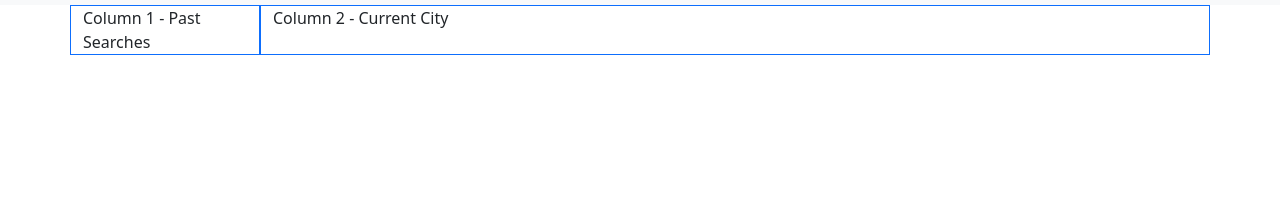
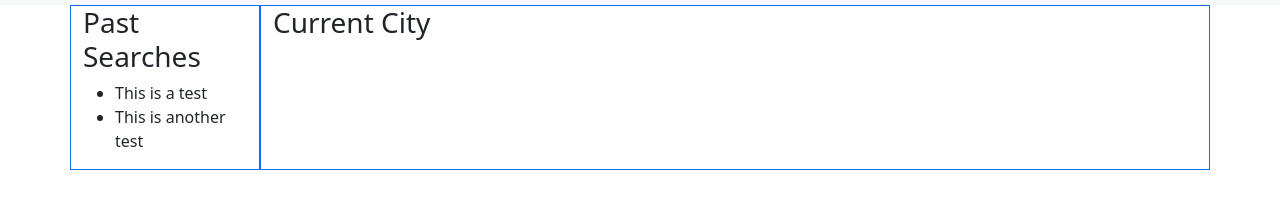
Before and after one commit to darylnauman/weather-dashboard, a plain HTML site: page index.html in a window 1280 px wide. Shown: the part 73-282 px from the top of the page. Drawn offline with nearby package versions, Linux system fonts and the light colour scheme.

Commit message:
additional work on Bootstrap elements/layout

```diff
--- a/index.html
+++ b/index.html
@@ -28,19 +28,20 @@
 
   <main class="container">
     <div class="row">
-      <div class="col-2 border border-primary">
-        Column 1 - Past Searches
+      <div class="col-12 col-md-2 border border-primary">
+        <h3>Past Searches</h3>
+        <ul>
+          <li>This is a test</li>
+          <li>This is another test</li>
+        </ul>
+
       </div>
 
-      <div class="col-10 border border-primary">
-        Column 2 - Current City
+      <div class="col-12 col-md-10 border border-primary">
+        <h3>Current City</h3>
       </div>
     </div>
   </main>
-
-
-
-
 </body>
 
 
```
